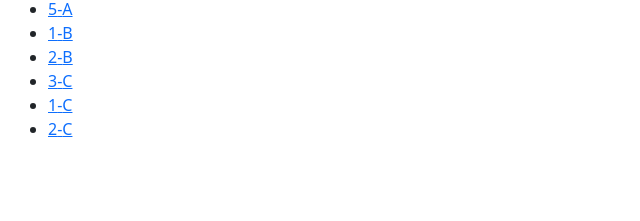
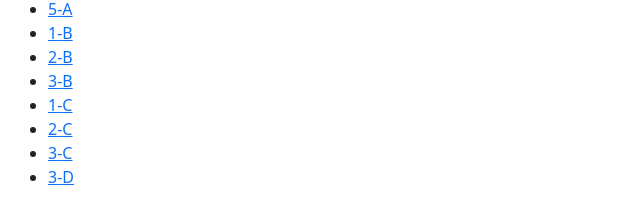
Before and after one commit to gfoust/graphical-proofs, a React app: page /proofs/ in a window 1280 px wide. Shown: the part 171-392 px from the top of the page, without its empty margins (0-640 px from the left). Built offline with nearby package versions, Linux system fonts and the light colour scheme; the HTML template or start-up script is replaced by a standard one.

Commit message:
More problems

```diff
--- a/src/problems.ts
+++ b/src/problems.ts
@@ -43,6 +43,12 @@ const Var = {
   L: variable(11),
   M: variable(12),
   N: variable(13),
+  O: variable(14),
+  P: variable(15),
+  Q: variable(16),
+  R: variable(17),
+  S: variable(18),
+  T: variable(19),
 };
 
 function grid(...cells: Formula[]): Formula;
@@ -167,6 +173,17 @@ function hlines(a: Pattern, b: Pattern, c: Pattern): Pattern {
     a, a, a,
     b, b, b,
     c, c, c
+  );
+}
+
+
+function square(a: Formula, b: Formula): Formula;
+function square(a: Pattern, b: Pattern): Pattern;
+function square(a: Pattern, b: Pattern): Pattern {
+  return grid(
+    a, a, a,
+    a, b, a,
+    a, a, a
   );
 }
 
@@ -306,6 +323,33 @@ const r3 = {
       corners(Var.B, Var.C, Var.D, Var.A),
     ]
   },
+  rotate: {
+    name: "Rotate",
+    premises: [
+      grid(
+        Var.A, Var.B, Var.C,
+        Var.D, Var.E, Var.F,
+        Var.G, Var.H, Var.I,
+      )
+    ],
+    consequences: [
+      grid(
+        Var.G, Var.D, Var.A,
+        Var.H, Var.E, Var.B,
+        Var.I, Var.F, Var.C,
+      ),
+      grid(
+        Var.I, Var.H, Var.G,
+        Var.F, Var.E, Var.D,
+        Var.C, Var.B, Var.A,
+      ),
+      grid(
+        Var.C, Var.F, Var.I,
+        Var.B, Var.E, Var.H,
+        Var.A, Var.D, Var.G,
+      )
+    ]
+  },
   twist: {
     name: "Twist",
     premises: [
@@ -416,10 +460,43 @@ const r3 = {
         Var.G, Var.H, Var.I,
       )
     ]
+  },
+  lines: {
+    name: "Lines",
+    premises: [
+      Var.A,
+      Var.B,
+      Var.C
+    ],
+    consequences: [
+      hlines(Var.A, Var.B, Var.C)
+    ]
+  },
+  joiner: {
+    name: "Joiner",
+    premises: [
+      grid(
+        Var.A, Var.B, Var.C,
+        Var.K, Var.L, Var.F,
+        Var.M, Var.N, Var.I
+      ),
+      grid(
+        Var.O, Var.P, Var.Q,
+        Var.D, Var.E, Var.R,
+        Var.G, Var.H, Var.S
+      )
+    ],
+    consequences: [
+      grid(
+        Var.A, Var.B, Var.C,
+        Var.D, Var.E, Var.F,
+        Var.G, Var.H, Var.I
+      )
+    ]
   }
 }
 
-let a, b: Formula;
+let a, b, c: Formula;
 export const problemSet: readonly Readonly<Problem>[] = [
   {
     team: 1,
@@ -522,7 +599,7 @@ export const problemSet: readonly Readonly<Problem>[] = [
   },
   {
     team: 3,
-    tag: "C",
+    tag: "B",
     givens: [
       swap(Atom.Red, swap(Atom.Cyan, Atom.Red)),
       swap(Atom.Forest, Atom.Purple),
@@ -555,14 +632,43 @@ export const problemSet: readonly Readonly<Problem>[] = [
     rules: [r3.flower, r3.inverse, r3.merge],
     goal: grid(
       Atom.White, a = vlines(Atom.Turquoise, Atom.White, Atom.Turquoise), Atom.White,
-      b = hlines(Atom.Turquoise, Atom.White, Atom.Turquoise),
-      grid(
-        Atom.Turquoise, Atom.Turquoise, Atom.Turquoise,
-        Atom.Turquoise, Atom.White, Atom.Turquoise,
-        Atom.Turquoise, Atom.Turquoise, Atom.Turquoise,
-      ),
-      b,
+      b = hlines(Atom.Turquoise, Atom.White, Atom.Turquoise), square(Atom.Turquoise, Atom.White), b,
       Atom.White, a, Atom.White,
+    )
+  },
+  {
+    team: 3,
+    tag: "C",
+    givens: [
+      Atom.White,
+      Atom.Red,
+      square(Atom.Blue, Atom.White)
+    ],
+    rules: [r3.rotate, r3.lines, r3.joiner],
+    goal: grid(
+      a = square(Atom.Blue, Atom.White), a, b = hlines(Atom.Red, Atom.White, Atom.Red),
+      a, a, hlines(Atom.White, Atom.Red, Atom.White),
+      b, b, b
+    )
+  },
+  {
+    team: 3,
+    tag: "D",
+    givens: [
+      Atom.White,
+      Atom.Blue,
+    ],
+    rules: [r3.rotate, r3.lines, r3.joiner],
+    goal: grid(
+      a = grid(Atom.Blue, Atom.Blue, Atom.Blue,
+               Atom.White, Atom.White, Atom.White,
+               Atom.Blue, Atom.White, Atom.Blue   ), a, a,
+      b = grid(Atom.Blue, Atom.White, Atom.Blue,
+               Atom.White, Atom.White, Atom.White,
+               Atom.Blue, Atom.White, Atom.Blue,  ), b, b,
+      c = grid(Atom.Blue, Atom.White, Atom.Blue,
+               Atom.Blue, Atom.White, Atom.Blue,
+               Atom.Blue, Atom.Blue, Atom.Blue  ), c, c
     )
   }
 ]
--- a/src/ui/panels/rules.scss
+++ b/src/ui/panels/rules.scss
@@ -1,10 +1,19 @@
 
-pf-rule-list {
+pf-builder-panel pf-builder-main pf-rule-list {
   display: flex;
   flex-flow: column nowrap;
   align-items: center;
   height: 100%;
   padding: 0 8px;
+
+
+  pf-pattern-view {
+    // width: 191px;
+    // height: 191px;
+    width: min(16vw, 16vh);
+    height: min(16vw, 16vh);
+    margin: min(1.4vw, 1.4vh);
+  }
 
   pf-rule-block:hover {
     background-color: #99bbcc;
```
